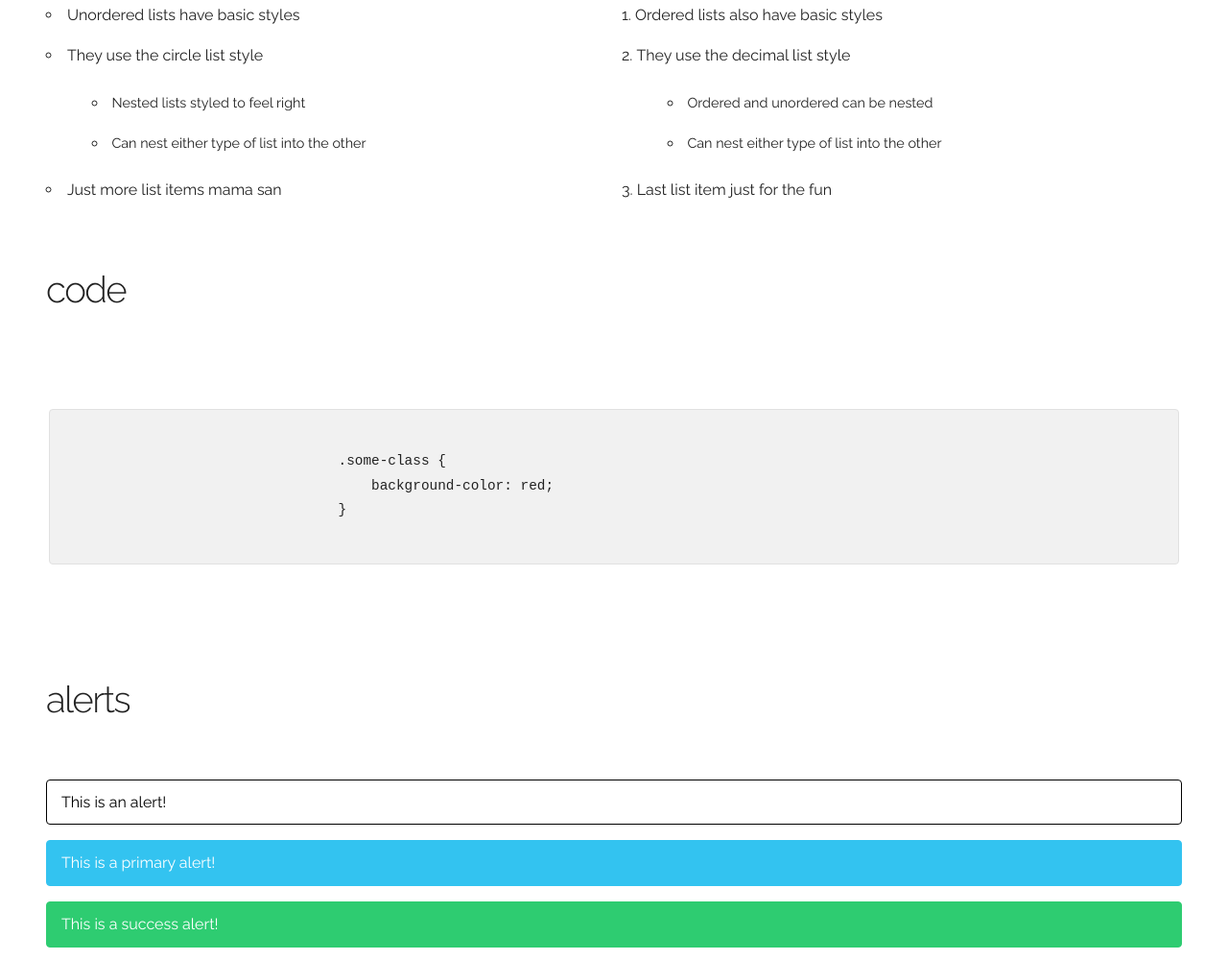
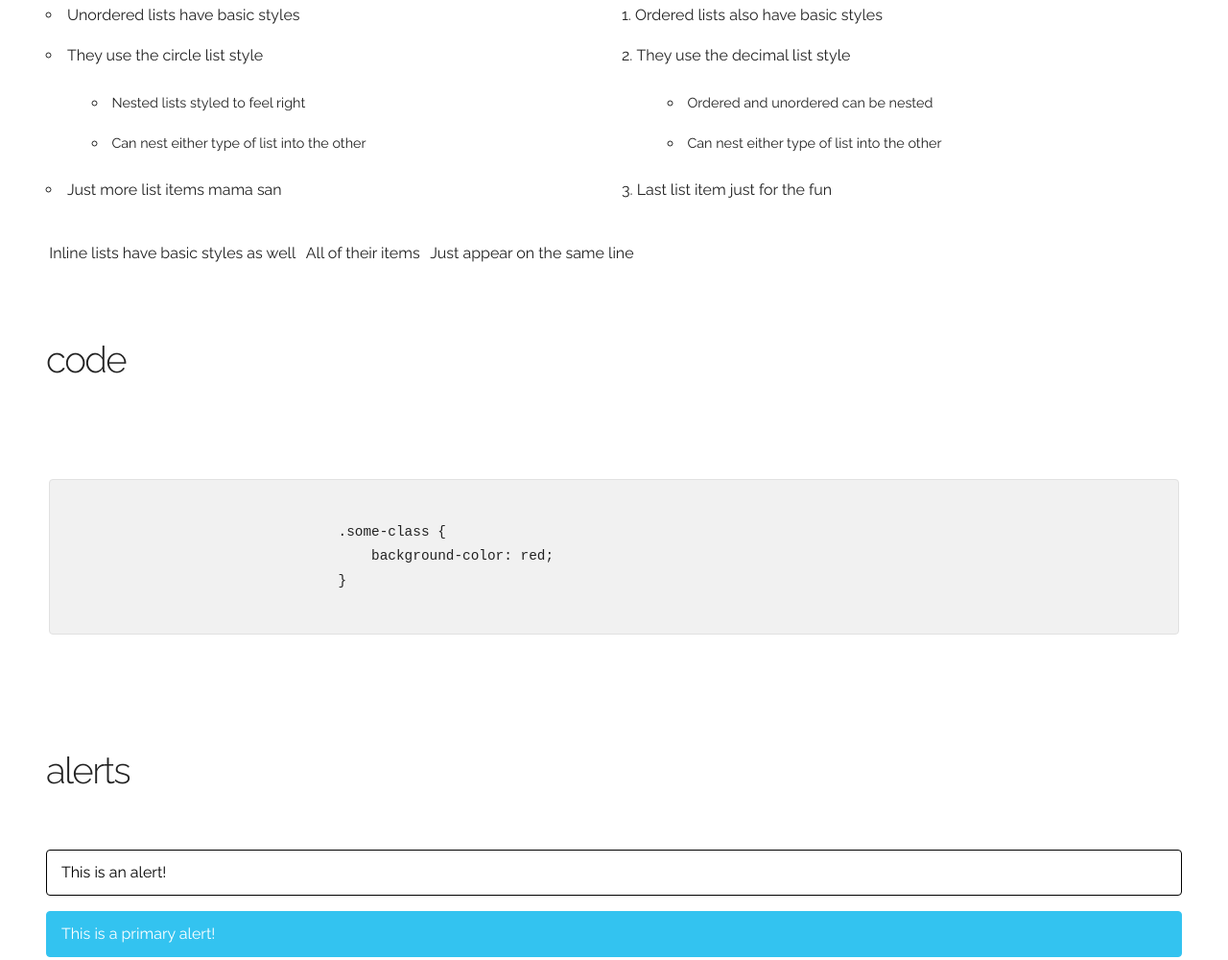
Before and after one commit to skeleton-framework/skeleton-framework, a website: page src/index.html in a window 1280 px wide. Shown: the part 4997-5997 px from the top of the page at 96% size. Drawn offline with Linux system fonts and the light colour scheme.

Commit message:
documented inline lists #60

```diff
--- a/src/index.html
+++ b/src/index.html
@@ -541,6 +541,15 @@
                             </ol>
                         </div>
                     </div>
+                    <div class="row">
+                        <div class="twelve columns">
+                            <ul class="list-inline">
+                                <li>Inline lists have basic styles as well</li>
+                                <li>All of their items</li>
+                                <li>Just appear on the same line</li>
+                            </ul>
+                        </div>
+                    </div>
                 </div>
                 <br>
 
```
Also changed, not shown: dist/index.html.
